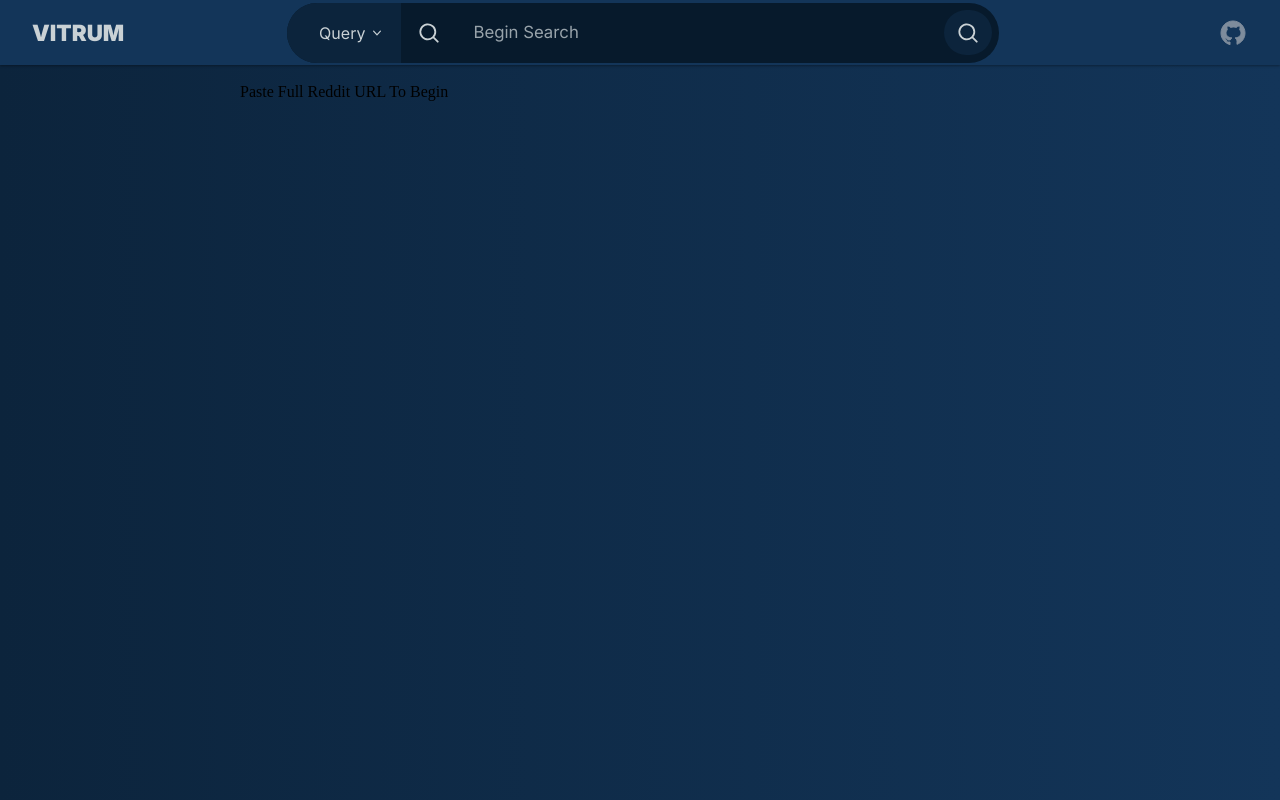
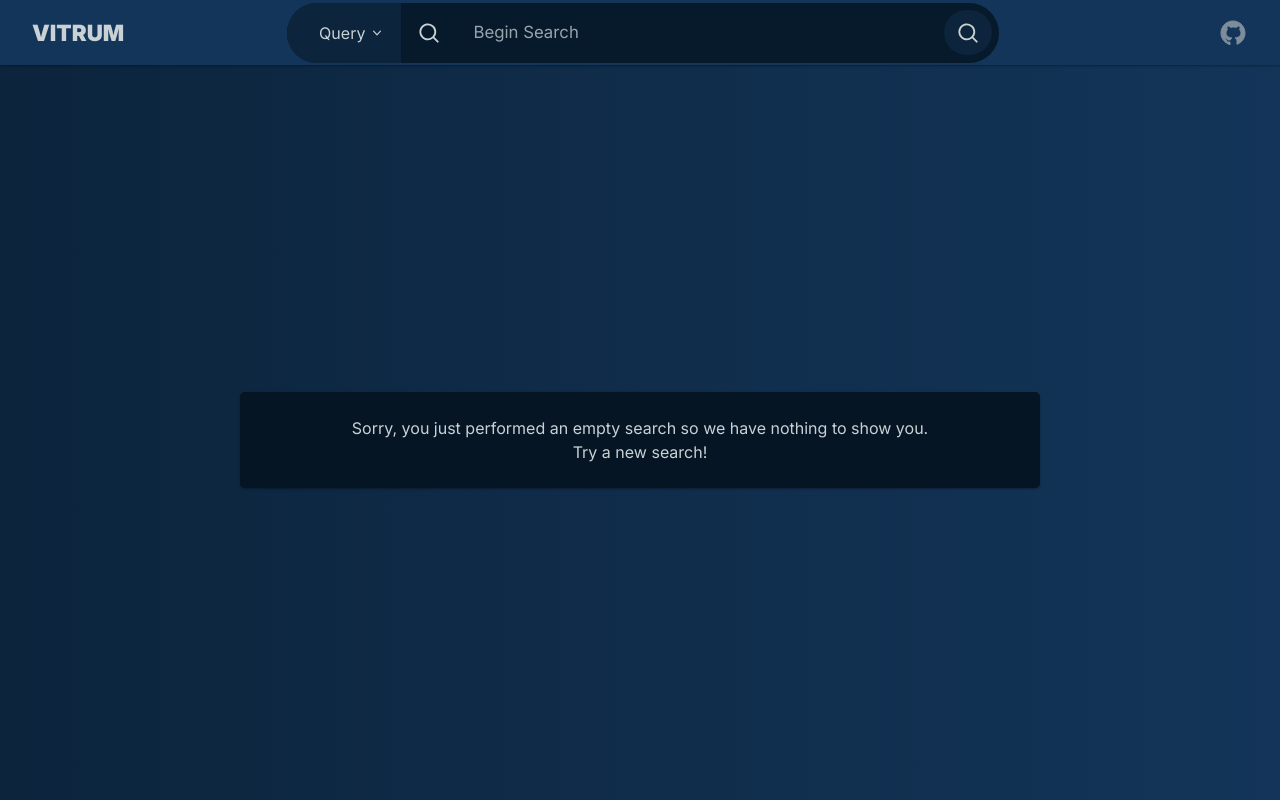
Before and after one commit to eliassebastian/vitrum-frontend, a Next.js app: page /search in a window 1280 px wide. Built offline with nearby package versions, Linux system fonts and the light colour scheme.

Commit message:
feat: conditional data fetch based on query

```diff
--- a/app/(search)/search/page.tsx
+++ b/app/(search)/search/page.tsx
@@ -1,5 +1,8 @@
+import { Suspense } from "react";
 import type { RedditPost } from "../../../types/RedditPost";
+import SearchEmpty from "./SearchEmpty";
 import styles from "./SearchPage.module.scss";
+import SearchRedditSentimentLoading from "./SearchRedditSentimentLoading";
 import SearchResultItem from "./SearchResultItem";
 
 async function getRedditData(id: string) {
@@ -32,23 +35,42 @@ async function getRedditData(id: string) {
         upvotes: post.ups,
         comments: post.num_comments,
         ratio: post.upvote_ratio
-    } as RedditPost;
+    } satisfies RedditPost;
 }
 
-export default async function Page({ searchParams }: { searchParams: { q: string } }) {
+async function getRedditSQLData(id: string) {
+
+}
+
+export default async function Page({ searchParams }: { searchParams: { t: string, q: string } }) {
     let results
 
-    if (typeof searchParams.q !== 'undefined') {
+    if (typeof searchParams.q !== 'undefined' && typeof searchParams.t !== 'undefined' && searchParams.t === 'reddit') {
         results = await getRedditData(searchParams.q) as RedditPost;
+    }
+
+    if (typeof searchParams.q !== 'undefined' && typeof searchParams.t !== 'undefined' && searchParams.t === 'query') {
+        results = await getRedditSQLData(searchParams.q);
     }
 
     return (
         <div className={styles.container}>
             {
-                typeof results !== 'undefined' && <SearchResultItem {...results}/>
+                typeof results !== 'undefined' && searchParams.t === 'reddit' &&
+                <>
+                    <SearchResultItem {...results}/>
+                    {/* <Suspense fallback={<SearchRedditSentimentLoading/>}>
+
+                    </Suspense> */}
+                    <SearchRedditSentimentLoading/>
+                </>
             }
             {
-                typeof results === 'undefined' && <h4>Paste Full Reddit URL To Begin</h4>
+                typeof results !== 'undefined' && searchParams.t === 'query' &&
+                <SearchResultItem {...results}/>
+            }
+            {
+                typeof results === 'undefined' && <SearchEmpty/>
             }
         </div>
     )
```
